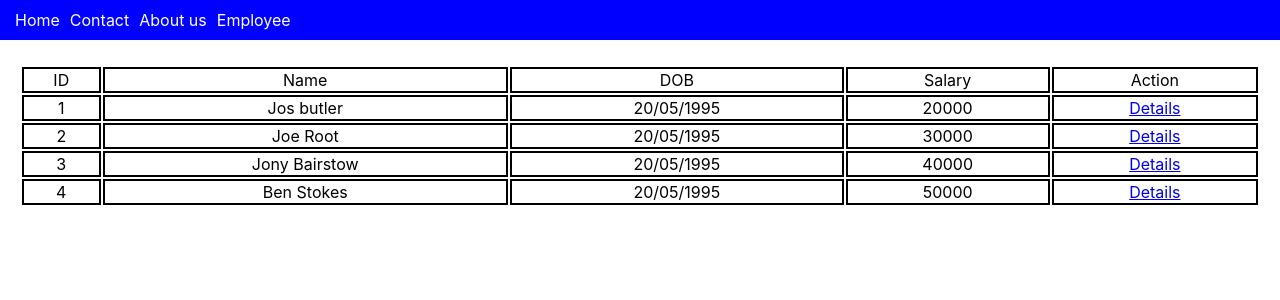
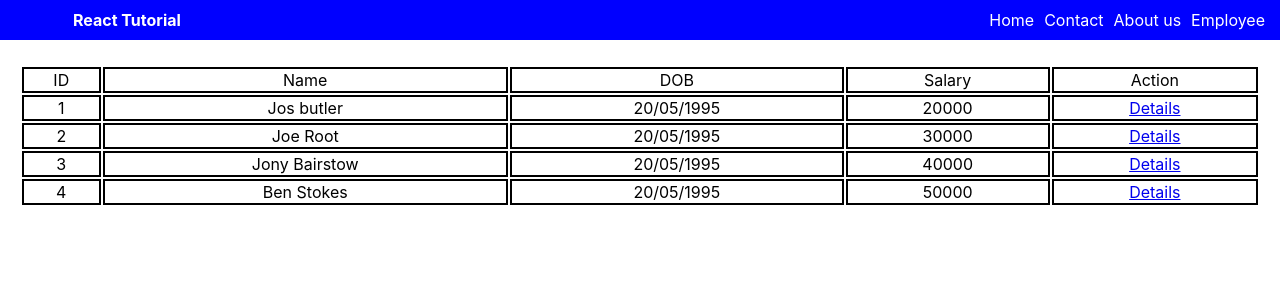
Before and after one commit to nihira2020/reactroute, a React (Create React App) app: page /employee in a window 1280 px wide. Shown: the top 300 px of the page. Built offline with nearby package versions, Linux system fonts and the light colour scheme; data requests are answered from the project's data file.

Commit message:
style updates

```diff
--- a/src/App.css
+++ b/src/App.css
@@ -31,13 +31,19 @@
 .appheader{
   background-color: blue;
   padding: 10px;
-  text-align: left;
+  text-align: right;
 }
 
 .appheader a{
   color: white;
   padding: 5px;
   text-decoration: none;
+}
+.appheader span{
+  color: white;
+  font-weight: bold;
+  float: left;
+  margin-left: 5%;
 }
 table{
   width: 100%;
--- a/src/App.js
+++ b/src/App.js
@@ -7,14 +7,17 @@ import Contact from './Contact';
 import Aboutus from './Aboutus';
 import Empdetails from './Empdetails';
 import EmployeeListing from './EmployeeListing';
+import { useState } from 'react';
 function App() {
+  const[title,titleupdate]=useState("React Tutorial")
+
   return (
     <div className="App">
       <BrowserRouter>
-        <AppHeader></AppHeader>
+        <AppHeader title={title}></AppHeader>
 
         <Routes>
-
+        <Route path='/' element={<Home/>}></Route>
           <Route path='/home' element={<Home/>}></Route>
           <Route path='/contact' element={<Contact/>}></Route>
           <Route path='/about' element={<Aboutus/>}></Route>
--- a/src/AppHeader.js
+++ b/src/AppHeader.js
@@ -1,12 +1,13 @@
 import {Link} from 'react-router-dom'
-const AppHeader = () => {
+const AppHeader = ({title}) => {
     return (
         <div className="appheader">
-
+            <span>{title}</span>
             <Link to="/home">Home</Link>
             <Link to="/contact">Contact</Link>
             <Link to="/about">About us</Link>
             <Link to="/employee">Employee</Link>
+
         </div>
      );
 }
```
